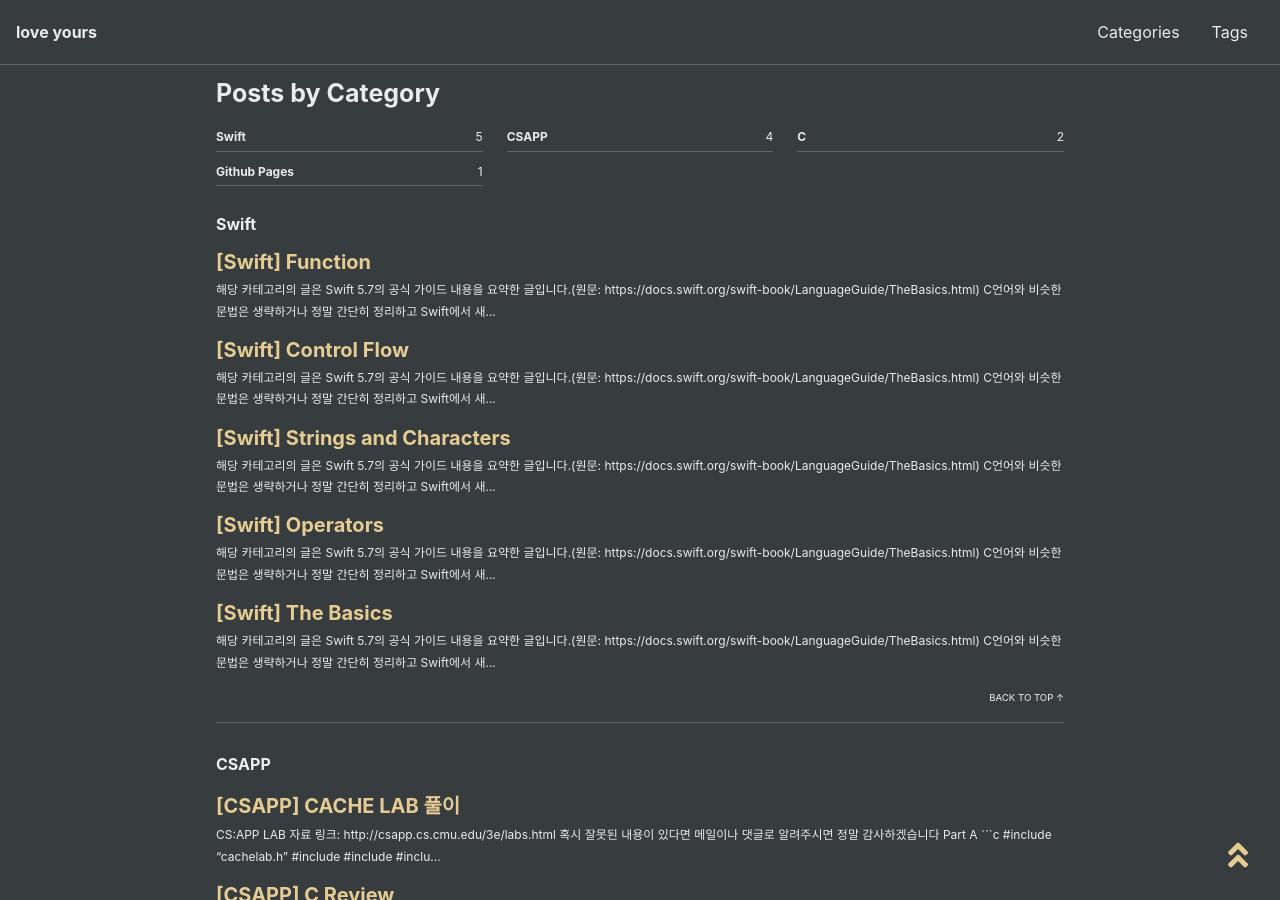
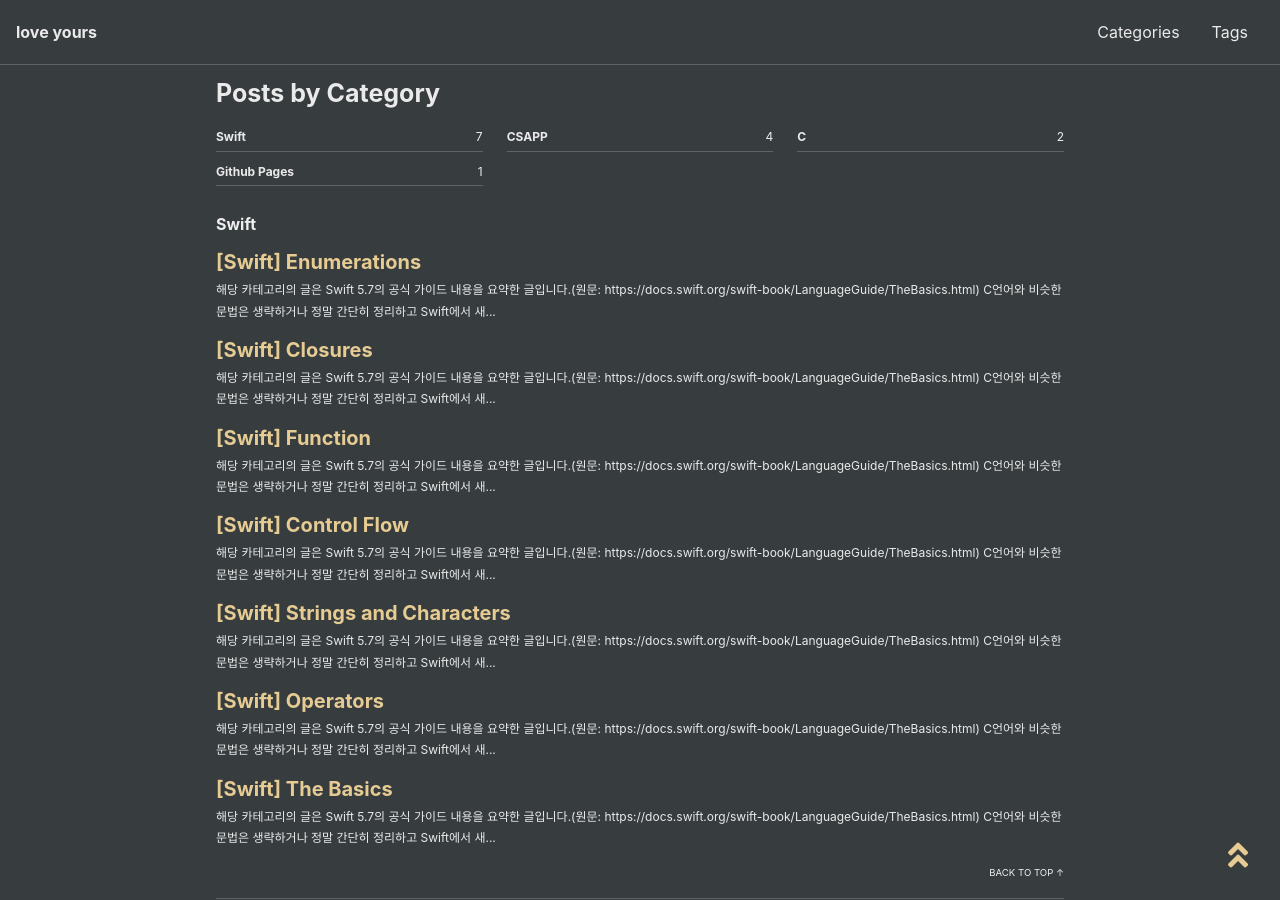
Before and after one commit to shyeokchoi/shyeokchoi.github.io, a Jekyll site: the page built from _pages/category-archive.md, in a window 1280 px wide and 900 px high. Built offline with Jekyll 4.4.1, drawn with Linux system fonts in a browser that asks for light colours; cached includes are drawn as plain includes; part of the change alters nothing that is shown.

Commit message:
blog update

````diff
--- a/_posts/2022-08-29-swift3.md
+++ b/_posts/2022-08-29-swift3.md
@@ -56,7 +56,7 @@ till you come to the end; then stop."
 바로 위의 `softWrappedQuotation`을 출력한 결과다.
 <img width="739" alt="image" src="https://user-images.githubusercontent.com/106307725/187146474-b09878a3-9c15-4630-807f-670823e1c324.png">
 
-# String은 Value Type이다.
+# Strings Are Value Types
 즉, 문자열이 함수나 메소드에 인자로 주어지거나 변수나 상수에 할당될 때, 현재의 문자열 값의 복사가 일어난 후 그 복사본이 활용된다. 그러므로 원래의 문자열이 변경될 걱정은 하지 않아도 된다.
 
 # Concatenation
--- /dev/null
+++ b/_posts/2022-09-01-swift6.md
@@ -0,0 +1,183 @@
+---
+title:  "[Swift] Closures"
+
+categories:
+  - Swift
+tags:
+  - [Swift, syntax]
+
+toc: true
+toc_sticky: true
+
+date: 2022-09-01
+last_modified_at: 2022-09-01
+published: true
+---
+
+- **해당 카테고리의 글은 Swift 5.7의 공식 가이드 내용을 요약한 글입니다.(원문: <https://docs.swift.org/swift-book/LanguageGuide/TheBasics.html>)**
+- **C언어와 비슷한 문법은 생략하거나 정말 간단히 정리하고 Swift에서 새로 익혀야 할 문법들에 집중하겠습니다.**
+- **혹시나 내용에 오류가 있다면 댓글이나 이메일로 알려주시면 감사하겠습니다.**
+
+# Closure Expressions
+함수 전체를 선언하는 것보다 짧고 간결하게 사용할 필요가 있을 때 `Closure`을 활용할 수 있다. `C/C++` 에서의 `block`이나 다른 언어의 `lambda`와 비슷하다.
+## Closure Expression Syntax
+문법은 다음과 같다.
+>{ parameters -> 반환 타입 `in`
+>    statements
+>}
+아래쪽에서 예시를 참고하면 이해가 쉬울 것이다.
+## The Sorted Method
+`sorted(by:<기준>)` 메서드는 배열을 정렬하여 반환한다. 여기서 <기준>에는 배열의 타입과 같은 타입의 argument 2개를 받아 `Boolean`을 반환하는 함수가 들어가야 한다. 예를들어, 문자열의 배열을 정렬하고 싶으면 `(String, String) -> Bool` 타입의 함수를 argument로 넣어야하는 것이다. 이때 제공되는 함수(closure)은, 첫 번째 argument의 우선순위가 높으면(즉, 앞에 와야 하면) `true`를 반환해야 하고, 반대의 경우 `false`를 반환해야 한다.
+예를 들어, 이름을 알파벳 역순으로 정렬하는 코드는 다음과 같다.
+```swift
+let names = ["Chris", "Alex", "Ewa", "Barry", "Daniella"]
+func backward(_ s1: String, _ s2: String) -> Bool {
+    return s1 > s2
+}
+var reversedNames = names.sorted(by: backward)
+// reversedNames is equal to ["Ewa", "Daniella", "Chris", "Barry", "Alex"]
+```
+여기에 `Closure`를 적용하면 이렇게 쓸 수 있다.
+```swift
+reversedNames = names.sorted(by: { (s1: String, s2: String) -> Bool in
+    return s1 > s2
+})
+```
+따로 `backward()` 함수를 정의하는 것보다 훨씬 가독성 좋고 간결하게 작성할 수 있다.
+## Inferring Type, Implicit returns
+기본적으로 타입은 `Swift` 컴파일러가 유추할 수 있기 때문에 생략할 수 있다. 위의 예시라면
+```swift
+reversedNames = names.sorted(by: { s1, s2 in return s1 > s2 } )
+```
+이렇게 쓸 수 있다는 것이다.
+`return` 키워드도 생략할 수 있다.
+```swift
+reversedNames = names.sorted(by: { s1, s2 in s1 > s2 } )
+```
+
+## Shorthand Argument Names
+argument를 가리킬 때 `$0, $1, $2, ...`식으로 사용할 수 있다. 그러면 컴파일러가 자동으로 argument의 타입과 closure에서 받아들일 argument수를 유추한다.
+위의 예시에 적용한 코드는 다음과 같다.
+```swift
+reversedNames = names.sorted(by: { $0 > $1 } )
+```
+## Operator Methods
+더 짧게 하는 방법도 있다. `Swift`에서는 `String`에 `>`연산자를 사용할 경우 자동으로 사전식 비교를 한다. 따라서 위의 예시를 이렇게도 쓸 수 있다.
+```swift
+reversedNames = names.sorted(by: >)
+```
+# Trailing Closures
+위의 예시들과 같이 한 줄로 closure를 작성할 수 없는 경우에는 `Trailing Closures`를 사용한다. 이 경우에도 closure은 여전히 argument이지만, 함수 호출을 의미하는 괄호 뒤에 중괄호를 열고 함수를 작성한다. 첫 번째 closure에는 `Argument Label`을 붙이지 않는다. (만약 있을 경우) 두 번째 closure부터 라벨을 붙인다.
+```swift
+func someFunctionThatTakesAClosure(closure: () -> Void) {
+    // function body goes here
+}
+
+// Here's how you call this function without using a trailing closure:
+someFunctionThatTakesAClosure(closure: {
+    // closure's body goes here
+})
+
+// Here's how you call this function with a trailing closure instead:
+someFunctionThatTakesAClosure() {
+    // trailing closure's body goes here
+}
+```
+위의 예시에서 두 번의 `someFunctionThatTakesAClosure()` 함수 호출 중 첫번째 호출은 위에서 다룬 일반적인 closure 문법이고, 두 번째 호출이 `Trailing Closure` 문법이다.
+
+예를 들어, 서버에서 어떤 사진을 받아오는 데 성공했을 때는 `completion()` 함수를 수행하고, 실패했을 때는 `onFailure()` 함수를 수행하는 `loadPicture()` 함수는 다음과 같다.
+```swift
+func loadPicture(from server: Server, completion: (Picture) -> Void, onFailure: () -> Void) {
+    if let picture = download("photo.jpg", from: server) {
+        completion(picture)
+    } else {
+        onFailure()
+    }
+}
+
+loadPicture(from: someServer) { picture in
+    someView.currentPicture = picture
+} onFailure: {
+    print("Couldn't download the next picture.")
+}
+```
+
+# Capturing Values
+Closure은 정의된 부분 주변의 문맥에서 상수나 변수를 `capture`할 수 있다.
+가장 대표적인 예시가 `Nested Function`이다.
+```swift
+func makeIncrementer(forIncrement amount: Int) -> () -> Int {
+    var runningTotal = 0
+    func incrementer() -> Int {
+        runningTotal += amount
+        return runningTotal
+    }
+    return incrementer
+}
+```
+위의 예시에서 `incrementer()` 함수는 `runningTotal` 이라는 `Int` 변수를 `capture`한다. 그리고 이 `runningTotal`은 `makeIncrementer()` 함수가 종료되어도 계속 값이 유지된다. 예시를 보면 이해하기 쉽다.
+```swift
+let incrementByTen = makeIncrementer(forIncrement: 10)
+
+incrementByTen()
+// returns a value of 10
+incrementByTen()
+// returns a value of 20
+incrementByTen()
+// returns a value of 30
+
+let incrementBySeven = makeIncrementer(forIncrement: 7)
+incrementBySeven()
+// returns a value of 7
+
+//call "incrementByTen()" again
+incrementByTen()
+// returns a value of 40
+```
+즉, 위의 코드를 보면 알 수 있듯 `incrementByTen()`과 `incrementBySeven()`은 각각 자신만의 `runningTotal` 변수를 간직하고 있다.
+
+# Closures Are Reference Types
+[Reference Types and Value Types](http://net-informations.com/faq/general/valuetype-referencetype.htm)
+함수와 `Closures`는 Reference Type이다. 그렇기 때문에 위의 예시에서 `incrementByTen()`과 `incrementBySeven`이 `runningTotal`을 각각 증가시킬 수 있었던 것이다.
+또 Reference Type이므로 해당 closure을 다른 변수나 상수에 할당하고 실행해도 같은 closure을 참조한다.
+```swift
+let alsoIncrementByTen = incrementByTen
+alsoIncrementByTen()
+// returns a value of 50
+
+incrementByTen()
+// returns a value of 60
+```
+# Escaping Closures
+어떤 closure이 `escape` 한다는 것은 그 closure이 어떤 함수에 argument로 주어지지만 그 함수가 종료되고도 계속 호출될 수 있다는 뜻이다. Parameter의 타입 앞에 `@escaping`이라고 표기한 closure은 `escape`이 허용된다.
+```swift
+var completionHandlers: [() -> Void] = []
+
+func someFunctionWithEscapingClosure(completionHandler: @escaping () -> Void) {
+    completionHandlers.append(completionHandler)
+}
+
+func someFunctionWithNonescapingClosure(closure: () -> Void) {
+    closure()
+}
+
+class SomeClass {
+    var x = 10
+    func doSomething() {
+        someFunctionWithEscapingClosure { self.x = 100 }
+        someFunctionWithNonescapingClosure { x = 200 }
+    }
+}
+
+let instance = SomeClass()
+instance.doSomething()
+print(instance.x)
+// Prints "200"
+
+completionHandlers.first?()
+print(instance.x)
+// Prints "100"
+```
+위 코드를 보자. `someFunctionWithEscapingClosure()` 함수는 어떤 함수를 argument로 받아서 함수들의 배열에 더한다. 만약 여기서 `@escaping`이 없었다면 컴파일 에러가 발생했을 것이다.
+
+이렇게 escaping closure을 통해 인스턴스에 접근할 경우 `self`에 명시적으로 표기해 줘야 한다. 그래서 `SomeClass`에서 `someFunctionWithEscapingClosure()`은 `self.x`로 인스턴스의 프로퍼티에 접근한 것이다.
--- /dev/null
+++ b/_posts/2022-09-01-swift7.md
@@ -0,0 +1,156 @@
+---
+title:  "[Swift] Enumerations"
+
+categories:
+  - Swift
+tags:
+  - [Swift, syntax]
+
+toc: true
+toc_sticky: true
+
+date: 2022-09-01
+last_modified_at: 2022-09-01
+published: true
+---
+
+- **해당 카테고리의 글은 Swift 5.7의 공식 가이드 내용을 요약한 글입니다.(원문: <https://docs.swift.org/swift-book/LanguageGuide/TheBasics.html>)**
+- **C언어와 비슷한 문법은 생략하거나 정말 간단히 정리하고 Swift에서 새로 익혀야 할 문법들에 집중하겠습니다.**
+- **혹시나 내용에 오류가 있다면 댓글이나 이메일로 알려주시면 감사하겠습니다.**
+
+`Enumeration`은 서로 연관된 값들을 하나로 묶어 타입으로 만드는 것을 말한다. `C` 또는 `Objective-C`에서는 enumeration은 기본적으로 정수로 설정되지만, `Swift`에서는 그렇지 않다.
+# Enumeration Syntax
+`enum` 키워드로 선언하고 `case` 키워드로 `Enumeration case`들을 설정해줄 수 있다. 이때 enumeration case들은 콤마(,)로도 선언해줄 수 있다.
+다른 타입들처럼, enumeration의 이름은 대문자로 시작하게 작성한다.
+```swift
+//예시1
+enum CompassPoint {
+    case north
+    case south
+    case east
+    case west
+}
+//예시2
+enum Planet {
+    case mercury, venus, earth, mars, jupiter, saturn, uranus, neptune
+}
+```
+
+# Iterating over Enumeration Cases
+모든 enumeration case들의 collection을 만들고 싶다면 enumeration name 뒤에 `: CaseIterable`을 붙이면 된다. 그러면 `Swift`가 자동으로 해당 enumeration의 프로퍼티로 `allCases`라는, enumeration case들의 collection을 만들어준다.
+```swift
+enum Beverage: CaseIterable {
+    case coffee, tea, juice
+}
+let numberOfChoices = Beverage.allCases.count
+
+print("\(numberOfChoices) beverages available")
+// Prints "3 beverages available"
+for beverage in Beverage.allCases {
+    print(beverage)
+}
+// coffee
+// tea
+// juice
+```
+
+# Associated Values
+각 case들마다 추가적인 정보를 저장할 수 있는데, 이를 `Associated Value`라고 한다.
+이때 각 case마다 저장되는 값의 타입은 다를 수 있다.
+예를 들어서, 재고관리 시스템이 상품을 1차원 바코드와 2차원 QR코드 중 하나를 부여해서 관리한다고 하자. 이때 enumeration을 다음과 같이 정의할 수 있다.
+```swift
+enum Barcode {
+    case upc(Int, Int, Int, Int)
+    case qrCode(String)
+}
+```
+이는
+"Barcode라는 이름의 enumeration을 정의한다. 이는 `(Int, Int, Int, Int)`형의 associated value를 갖는 `upc`라는 케이스와 `String`형의 associated value를 갖는 `qrCode`라는 케이스로 나뉜다"
+라는 의미이다.
+```swift
+var productBarcode = Barcode.upc(8, 85909, 51226, 3)
+//또는
+productBarcode = .qrCode("ABCDEFGHIJKLMNOP")
+```
+위와 같이 선언하면 `Barcode` 타입에 속하는 `productBarcode`는 처음에는 `(8, 85909, 51226, 3)`의 associated value를 갖는 `upc`케이스였다가 이후 `"ABCDEFGHIJKLMNOP"`의 associated value를 갖는 `qrCode` 케이스가 된 것이다.
+
+`switch`문을 쓸때 각 associated value들을 변수(`var` 사용)나 상수(`let` 사용)에 대입해줄 수 있다.
+```swift
+switch productBarcode {
+case .upc(let numberSystem, let manufacturer, let product, let check):
+    print("UPC: \(numberSystem), \(manufacturer), \(product), \(check).")
+case .qrCode(let productCode):
+    print("QR code: \(productCode).")
+}
+// Prints "QR code: ABCDEFGHIJKLMNOP."
+```
+만약 모든 associated value들이 전부 변수거나 전부 상수라면, `let` 또는 `var` 키워드는 한 번만 적어주면 된다.
+```swift
+switch productBarcode {
+case let .upc(numberSystem, manufacturer, product, check):
+    print("UPC : \(numberSystem), \(manufacturer), \(product), \(check).")
+case let .qrCode(productCode):
+    print("QR code: \(productCode).")
+}
+// Prints "QR code: ABCDEFGHIJKLMNOP."
+```
+# Raw Values
+`Raw Value`는 각 케이스들의 default 값이다.
+```swift
+enum ASCIIControlCharacter: Character {
+    case tab = "\t"
+    case lineFeed = "\n"
+    case carriageReturn = "\r"
+}
+```
+위의 코드에서 `: Character` 부분은 raw value들이 문자 타입임을 말한다.
+## Implicitly Assigned Raw Values
+정수나 문자열 타입의 raw value를 사용하고 싶을때는 꼭 raw value를 직접 지정해줘야 하는 것은 아니다.
+정수의 경우, 어떤 케이스의 raw value를 지정해주지 않으면, 그 케이스의 raw value는 `(그 전 케이스의 raw value) + 1`로 자동으로 설정된다. 가장 첫 케이스의 raw value를 지정해주지 않으면 자동으로 0으로 설정된다.
+```swift
+enum Planet: Int {
+    case mercury = 1, venus, earth, mars, jupiter, saturn, uranus, neptune
+}
+```
+위의 예시에서 `Planet.venus`는 2인 것이다.
+
+문자열의 경우 자동으로 case name이 raw value가 된다.
+```swift
+enum CompassPoint: String {
+    case north, south, east, west
+}
+```
+위의 코드에서 `CompassPoint.north`의 값은 `"north"`이다.
+Raw value에는 `rawValue` 프로퍼티를 통해 접근할 수 있다.
+```swift
+let earthsOrder = Planet.earth.rawValue
+// earthsOrder is 3
+
+let sunsetDirection = CompassPoint.west.rawValue
+// sunsetDirection is "west"
+```
+
+# Initializing "from" a Raw Value
+enumeration을 raw value를 사용해서 정의하면, raw value를 통해 상수나 변수의 초기화도 가능하다. 이는 `Swift`가 자동으로 `Initializer`을 만들어주기 때문이다.
+이전의 `Planet` enumeration 예시를 다시 가져와 사용해보자.
+```swift
+let possiblePlanet = Planet(rawValue: 7)
+// possiblePlanet is of type Planet? and equals Planet.uranus
+```
+Raw value가 7인 행성은 `Planet.uranus`이므로 possiblePlanet은 `Planet.uranus`가 된다.
+이때, `possiblePlanet`은 `Optional`이다. 이는 모든 정수가 대응하는 케이스들을 갖는것은 아니므로, `Planet(rawValue: <어떤 정수>`의 결과 `nil`이 반환될 가능성이 있기 때문이다.
+예시는 다음과 같다.
+```swift
+let positionToFind = 11
+if let somePlanet = Planet(rawValue: positionToFind) {
+    switch somePlanet {
+    case .earth:
+        print("Mostly harmless")
+    default:
+        print("Not a safe place for humans")
+    }
+} else {
+    print("There isn't a planet at position \(positionToFind)")
+}
+// Prints "There isn't a planet at position 11"
+```
````
Also changed, not shown: _posts/2022-08-30-swift5.md (line endings or trailing spaces).
